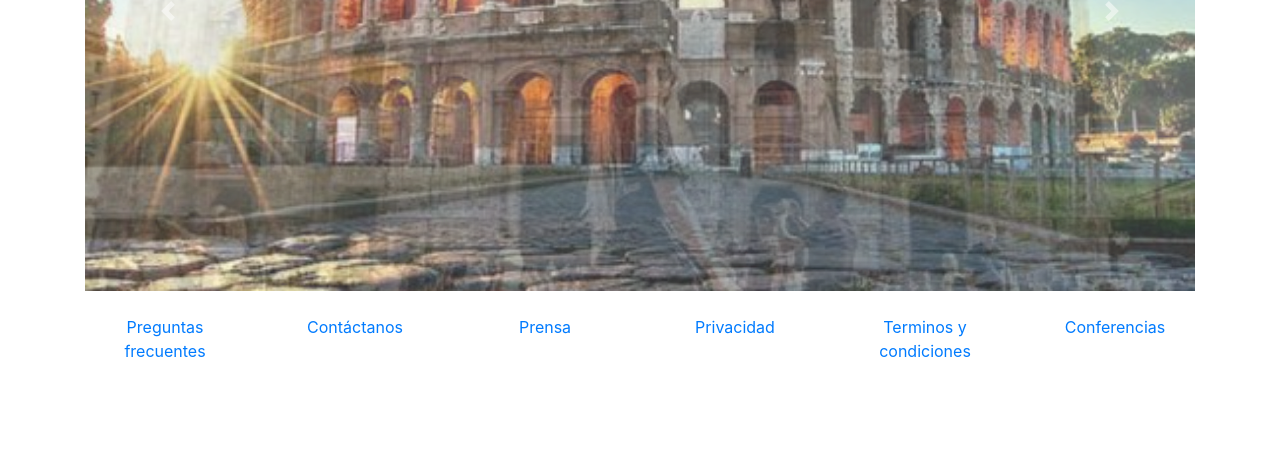
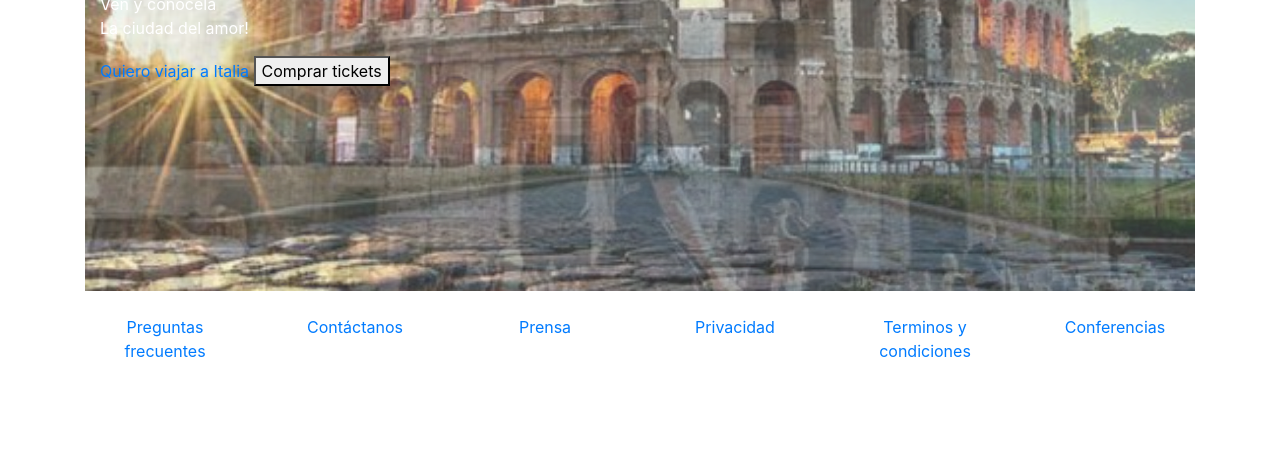
Before and after one commit to Alessag/about-italy, a plain HTML site: page index.html in a window 1280 px wide. Shown: the part 348-800 px from the top of the page. Drawn offline with nearby package versions, Linux system fonts and the light colour scheme.

```diff
--- a/index.css
+++ b/index.css
@@ -1,3 +1,7 @@
+.logo{
+    width: 10vh;
+}
+
 .text-travel {
     color: red !important;
 }
@@ -7,10 +11,24 @@
     object-fit: cover;
 }
 
+#carousel{
+    position: relative;
+}
+
+#carousel .overlay{
+    position: absolute;
+    top: 0;
+    bottom: 0;
+    left: 0;
+    right: 0;
+    color: white;
+}
+
+#carousel .overlay .container,
+#carousel .overlay .row{
+    height: 100%;
+}
+
 #footer {
     background-color: white;
 }
-
-.logo{
-    width: 10vh;
-}
--- a/index.html
+++ b/index.html
@@ -45,7 +45,7 @@
 
     <!--Main-->
     <div id="main" class="container">
-            <div id="carouselExampleFade" class="carousel slide carousel-fade" data-ride="carousel" data-pause="false">
+        <div id="carousel" class="carousel slide carousel-fade" data-ride="carousel" data-pause="false">
             <div class="carousel-inner">
                 <div class="carousel-item active">
                     <img class="d-block w-100 img-fluid" src="assets/images/06.jpg" alt="First slide">
@@ -57,14 +57,18 @@
                     <img class="d-block w-100 img-fluid" src="assets/images/07.jpg" alt="Third slide">
                 </div>
             </div>
-                    <a class="carousel-control-prev" href="#carouselExampleFade" role="button" data-slide="prev">
-                      <span class="carousel-control-prev-icon" aria-hidden="true"></span>
-                      <span class="sr-only">Previous</span>
-                    </a>
-                    <a class="carousel-control-next" href="#carouselExampleFade" role="button" data-slide="next">
-                      <span class="carousel-control-next-icon" aria-hidden="true"></span>
-                      <span class="sr-only">Next</span>
-                    </a>
+            <div class="overlay">
+                <div class="container">
+                    <div class="row align-items-center">
+                        <div class="col-md-6 d-none d-md-block">
+                            <h1>Italia</h1>
+                            <p>Ven y conocela<br>La ciudad del amor!</p>
+                            <a href="#">Quiero viajar a Italia</a>
+                            <button type="button">Comprar tickets</button>
+                        </div>
+                    </div>
+                </div>
+            </div>
         </div>
     </div>
     <!--/Main-->
```
Lines whose indentation alone changed are shown as unchanged.
